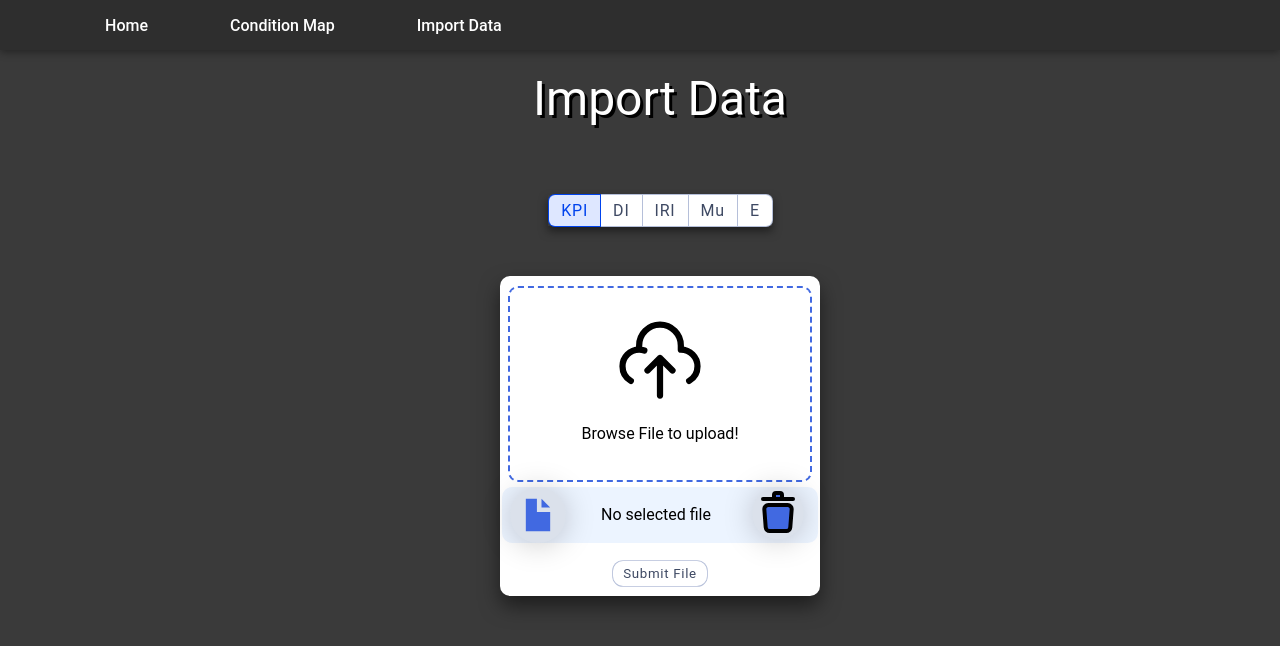
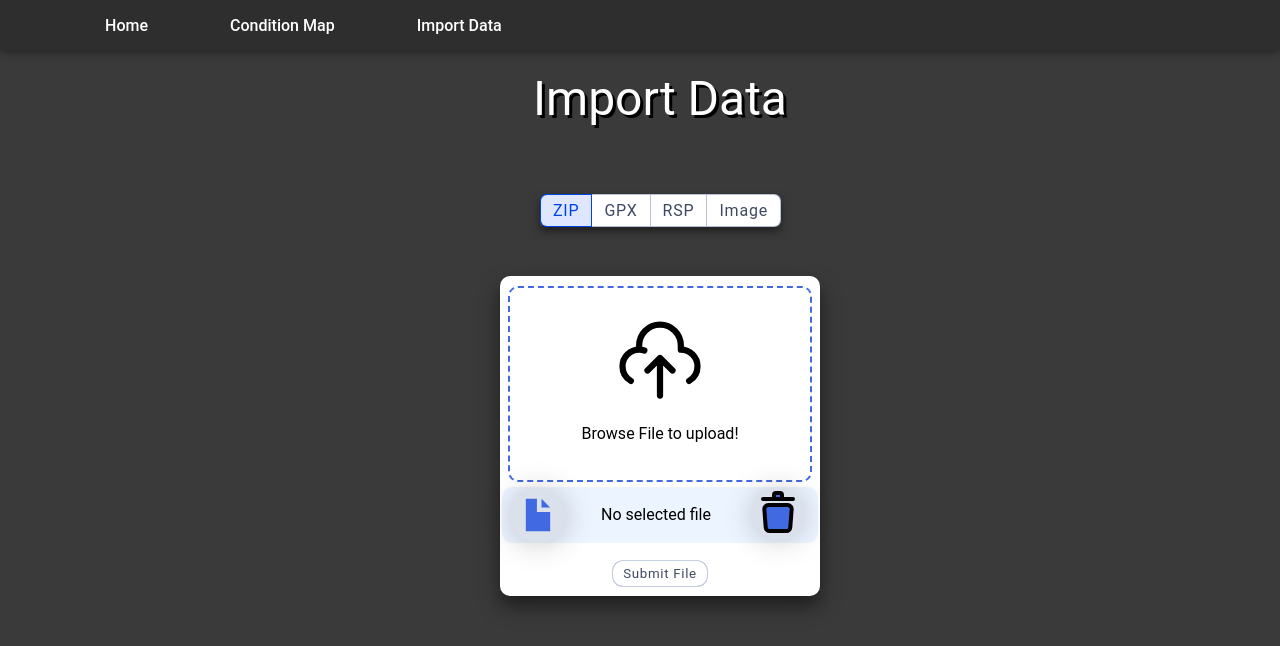
Before and after one commit to ThomasSchiolerH/Dynatest, a React (Create React App) app in the folder project_dyna/: page /importdata in a window 1280 px wide. Shown: the top 646 px of the page. Built offline with nearby package versions, Linux system fonts and the light colour scheme; no server answers.

Commit message:
Make the data upload query in frontend

```diff
--- a/project_dyna/src/pages/ImportData.tsx
+++ b/project_dyna/src/pages/ImportData.tsx
@@ -1,5 +1,6 @@
 import React, {useState} from 'react';
 import "../css/ImportData.css";
+import {post} from '../queries/fetch';
 
 const UploadIcon = () => (
     <svg viewBox="0 0 24 24" fill="none" xmlns="http://www.w3.org/2000/svg">
@@ -57,8 +58,15 @@ const ImportData = (props: any) => {
     const handleSubmit = () => {
         if (selectedFile) {
             console.log('Submitting file:', selectedFile.name);
-            // TODO: Send the file to the backend here
-
+            const formData = new FormData();
+            formData.append('file', selectedFile);
+            post('/conditions/import/zip', formData).then(res => {
+                res.statusText === 'Created' ? console.log('File uploaded successfully!') // TODO Show information page with text: File uploaded successfully!
+                    : console.error('Failed to upload file!') // TODO Show error page with text: Failed to upload file!
+            }).catch(e => {
+                e.response.status === 400 ? console.error('Wrong file format!') // TODO Show error page with text: Wrong file format!
+                    : console.error('Failed to upload file!') // TODO Show error page with text: Failed to upload file!
+            })
             // after file is submitted, clear the file
             clearSelectedFile();
         }
@@ -75,23 +83,19 @@ const ImportData = (props: any) => {
                 <div>
                     <label>
                         <input type="radio" name="radio" defaultChecked className="radioInput" />
-                        <span>KPI</span>
+                        <span>ZIP</span>
                     </label>
                     <label>
                         <input type="radio" name="radio" className="radioInput" />
-                        <span>DI</span>
+                        <span>GPX</span>
                     </label>
                     <label>
                         <input type="radio" name="radio" className="radioInput" />
-                        <span>IRI</span>
+                        <span>RSP</span>
                     </label>
                     <label>
                         <input type="radio" name="radio" className="radioInput" />
-                        <span>Mu</span>
-                    </label>
-                    <label>
-                        <input type="radio" name="radio" className="radioInput" />
-                        <span>E</span>
+                        <span>Image</span>
                     </label>
                 </div>
             </div>
--- a/project_dyna/src/queries/fetch.tsx
+++ b/project_dyna/src/queries/fetch.tsx
@@ -1,5 +1,5 @@
 
-import axios, { AxiosResponse } from 'axios'
+import axios, {AxiosRequestConfig, AxiosResponse } from 'axios'
 
 const development = !process.env.NODE_ENV || process.env.NODE_ENV === 'development'
 
@@ -15,9 +15,9 @@ export function get<T>(path: string, callback: (data: T) => void): void
         .then(data => callback(data));
 }
 
-export function post<T>(path: string, obj: object, callback: (data: T) => void): void
+export function post<T>(path: string, obj: object, config?: AxiosRequestConfig): Promise<AxiosResponse<T, any>>
 {
-    asyncPost<T>(path, obj).then(res => callback(res.data));
+    return axios.post(getPath(path), obj, config ? config : undefined)
 }
 
 export const put = ( path: string, obj: object ): void => {
```
